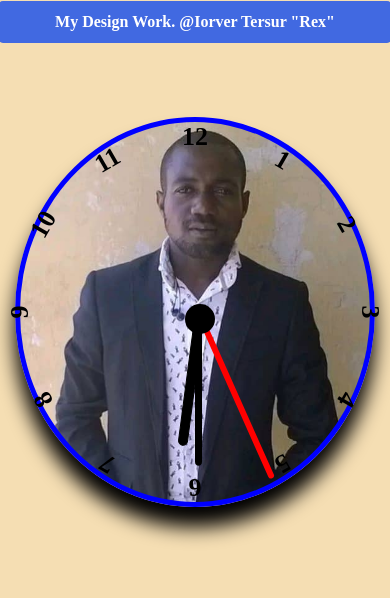
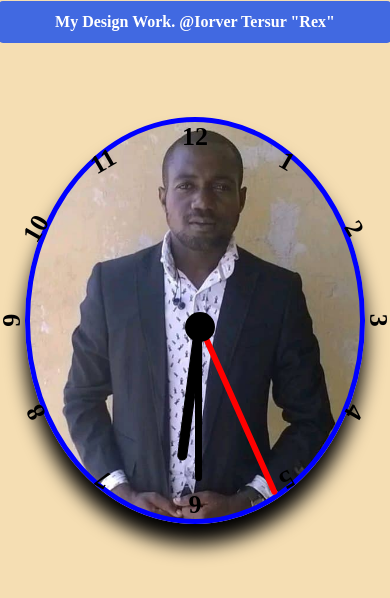
Before and after one commit to Iorverrex/clockproject, a plain HTML site: page index.html in a window 390 px wide. Shown: the top 598 px of the page. Drawn offline with Linux system fonts and the light colour scheme.

Commit message:
Update index.css

```diff
--- a/index.css
+++ b/index.css
@@ -142,8 +142,8 @@ section{
 
     }
     .clock{
-    max-width: 350px;
-    height: 45vh;
+    max-width: 330px;
+    height: 47vh;
         margin-top: 10%;
 
     }
```
